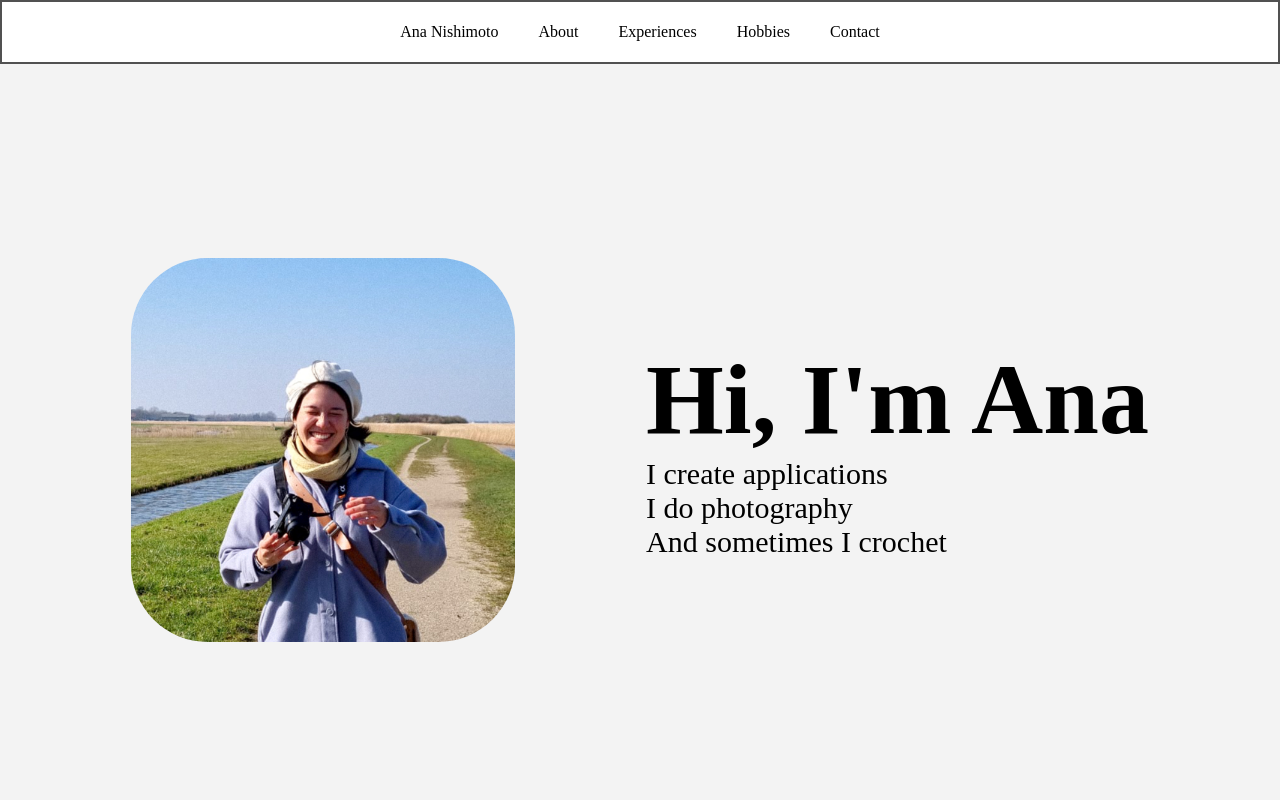
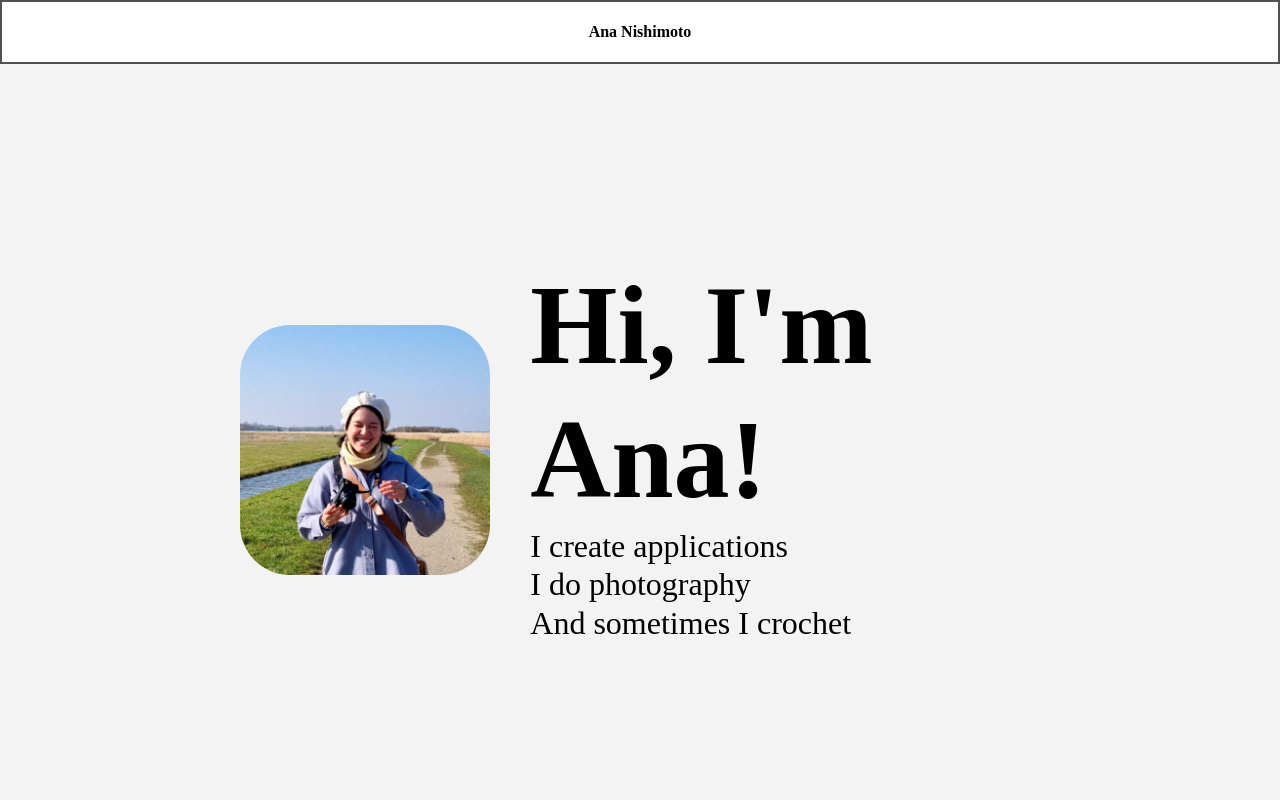
Before and after one commit to ananishimoto/portfolio, a Nuxt app: page / in a window 1280 px wide. Shown: the top 800 px of the page. Built offline with nearby package versions, Linux system fonts and the light colour scheme; a web font is replaced by a local one.

Commit message:
feat: changing components to also work in mobile styling

```diff
--- a/components/AppFooter.vue
+++ b/components/AppFooter.vue
@@ -5,7 +5,7 @@
 <template>
     <div class="footer-container">
         <div class="footer-info">
-            <p>Made by Ana Nishimoto</p>
+            <p>All rights reserved</p>
             <p class="footer-info-year">2024</p>
         </div>
         <div class="footer-social-media">
--- a/components/AppHeader.vue
+++ b/components/AppHeader.vue
@@ -3,11 +3,7 @@
 
 <template>
     <div class="header-container">
-        <a>Ana Nishimoto</a>
-        <a>About</a>
-        <a>Experiences</a>
-        <a>Hobbies</a>
-        <a>Contact</a>
+        <p>Ana Nishimoto</p>
     </div>
 </template>
 
@@ -27,8 +23,8 @@
     align-items: center;
     justify-content: center;
 
-    a {
-        margin: 20px;
+    p {
+        font-weight: bold;
     }
 }
 
--- a/components/IntroSection.vue
+++ b/components/IntroSection.vue
@@ -4,7 +4,7 @@
             <img src="../assets/images/profile-pic.jpg"/>
         </div>
         <div class="intro-section-container__title">
-            <h2 class="intro-section-container__title_name">Hi, I'm Ana</h2>
+            <h2 class="intro-section-container__title_name">Hi, I'm Ana!</h2>
             <p class="intro-section-container__title_details">I create applications</p>
             <p class="intro-section-container__title_details">I do photography</p>
             <p class="intro-section-container__title_details">And sometimes I crochet</p>
@@ -32,30 +32,35 @@
 .intro-section-container {
     height: 100vh;
     display: flex;
+    flex-wrap: wrap;
     align-items: center;
     justify-content: space-evenly;
     flex-direction: row;
+    line-height: 1.2;
+    align-content: center;
 }
 
 .intro-section-container__title {
     flex-direction: column;
+    margin: 10% 0;
+    width: 65vw;
 }
 
 .intro-section-container__title_name {
     animation: transitionIn 2.5s;
-    font-size: 100px;
+    font-size: 5rem;
 }
 
 .intro-section-container__title_details {
     animation: transitionIn 2.5s;
-    font-size: 30px;
+    font-size: 1.8rem;
 }
 
 .intro-section-container__picture {
     animation: transitionIn 1.5s;
     display: flex;
     justify-content: center;
-    width: 30%;
+    width: 65vw;
 
     img {
         width: 100%;
@@ -73,4 +78,31 @@
     }
 }
 
+// Desktop styling
+
+@media (min-width: 50rem) {
+
+    .intro-section-container {
+        flex-wrap: nowrap;
+        width: 100vh;
+    }
+
+    .intro-section-container__picture {
+        width: 25vw;
+    }
+
+    .intro-section-container__title {
+        width: auto;
+        margin: 0 5%;
+    }
+
+    .intro-section-container__title_name {
+        font-size: 7rem;
+    }
+
+    .intro-section-container__title_details {
+        font-size: 2rem;
+    }
+}
+
 </style>
```
